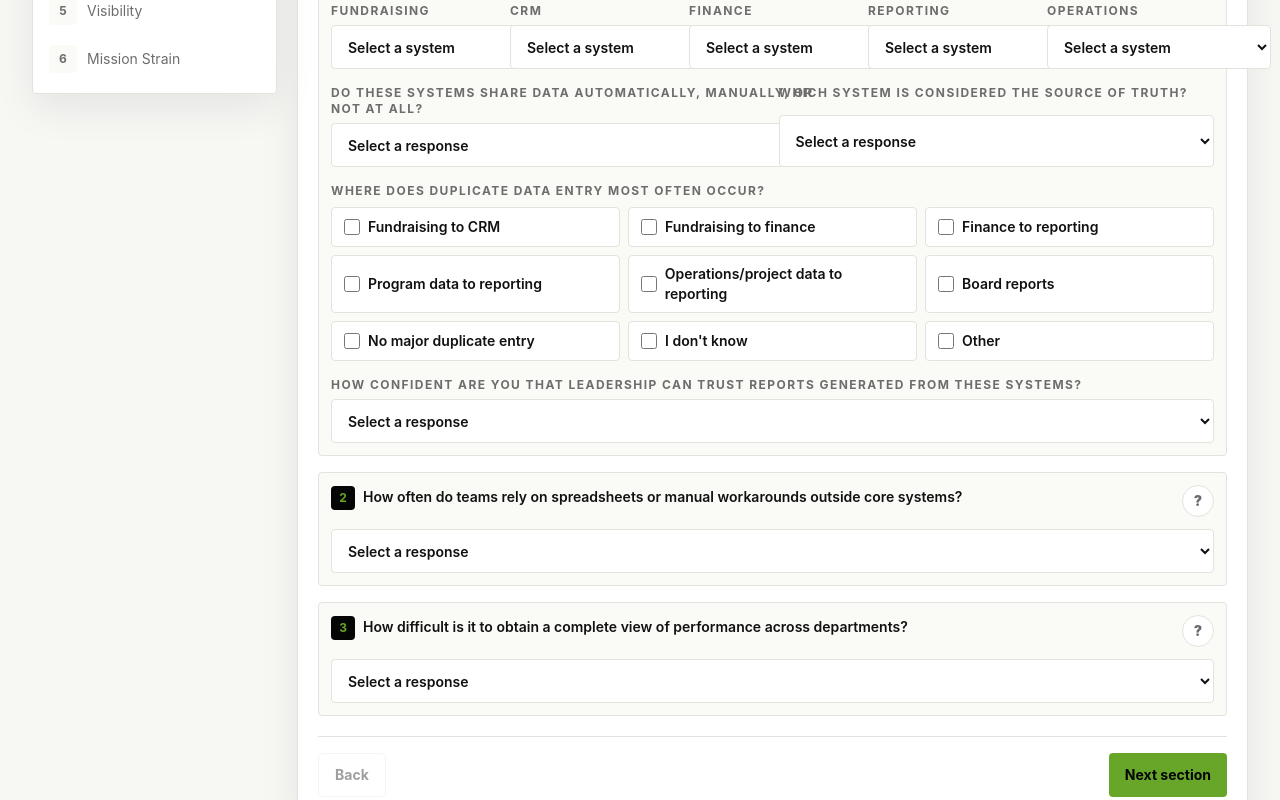
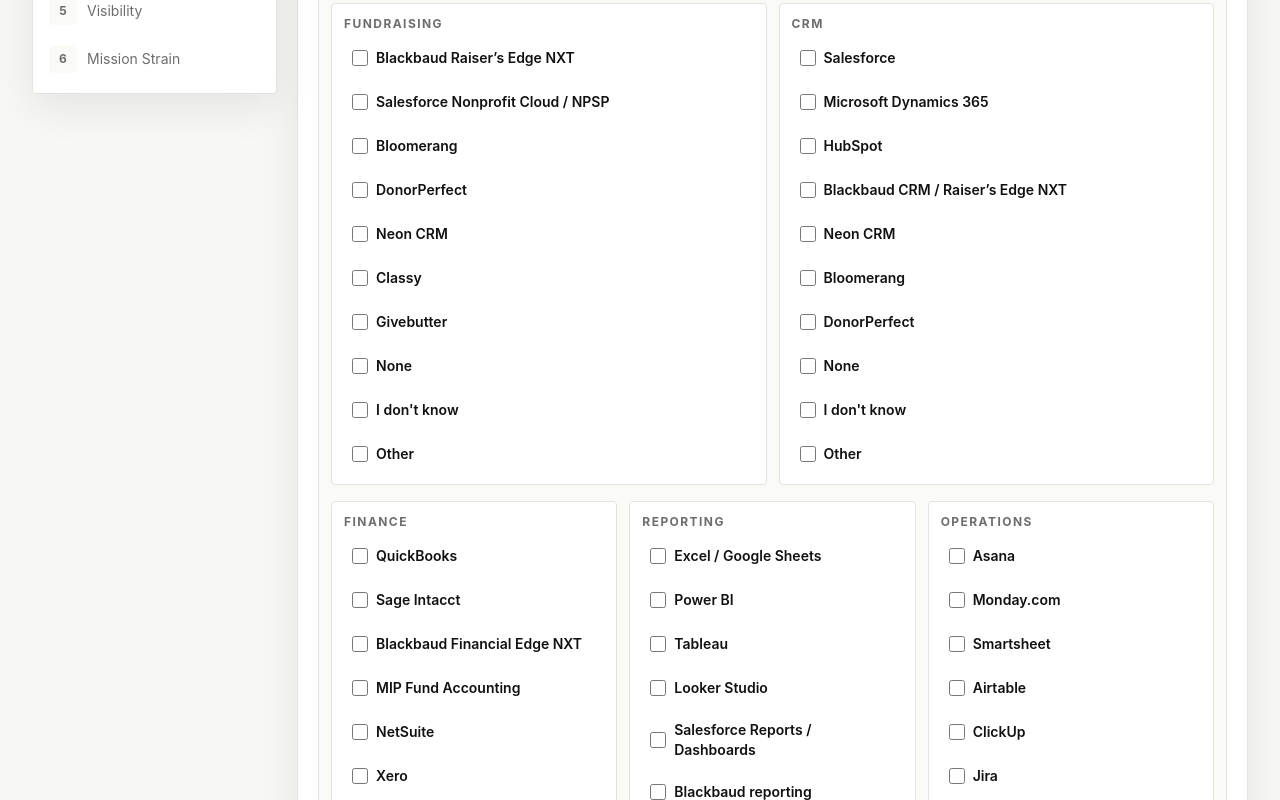
Before and after one commit to njh48fbn55-lab/fitproof-operational-capacity-assessment, a Next.js app: page / in a window 1280 px wide. Shown: the part 600-1400 px from the top of the page. Built offline with nearby package versions, Linux system fonts and the light colour scheme.

Commit message:
Update core systems tool mapping

```diff
--- a/app/page.tsx
+++ b/app/page.tsx
@@ -18,11 +18,10 @@
   scoreAssessment,
   stageRecommendations,
   systemCategories,
-  duplicateEntryOptions,
   integrationOptions,
   isSystemMappingResponse,
   reportingConfidenceOptions,
-  sourceOfTruthOptions,
+  selectedSystemTools,
   SystemCategory,
   SystemMappingResponse
 } from "@/lib/operational-capacity";
@@ -136,12 +135,11 @@
   if (question.type === "systems-map") {
     if (!isSystemMappingResponse(value)) return false;
     const toolsComplete = systemCategories.every((category) => {
-      const selected = value.tools?.[category.id];
-      if (!selected) return false;
-      return selected !== "Other" || Boolean(value.otherTools?.[category.id]?.trim());
+      const selected = selectedSystemTools(value, category.id);
+      if (!selected.length) return false;
+      return !selected.includes("Other") || Boolean(value.otherTools?.[category.id]?.trim());
     });
-    const sourceComplete = value.sourceOfTruth && (value.sourceOfTruth !== "Other" || Boolean(value.sourceOfTruthOther?.trim()));
-    return Boolean(toolsComplete && value.integration && value.duplicateEntry?.length && sourceComplete && value.reportConfidence);
+    return Boolean(toolsComplete && value.integration && value.reportConfidence);
   }
 
   if (question.type === "multi") {
@@ -204,28 +202,22 @@
     setResponses({ ...responses, "core-systems": { ...current, ...updates } });
   }
 
-  function setSystemTool(category: SystemCategory, value: string) {
+  function toggleSystemTool(category: SystemCategory, value: string) {
     const current = isSystemMappingResponse(responses["core-systems"]) ? responses["core-systems"] : {};
-    setSystemMapping({
-      tools: { ...current.tools, [category]: value },
-      otherTools: value === "Other" ? current.otherTools : { ...current.otherTools, [category]: "" }
-    });
+    const existing = selectedSystemTools(current, category);
+    const exclusive = value === "None" || value === "I don't know";
+    const next = exclusive
+      ? existing.includes(value) ? [] : [value]
+      : existing.includes(value)
+        ? existing.filter((item) => item !== value)
+        : [...existing.filter((item) => item !== "None" && item !== "I don't know"), value];
+    const otherTools = next.includes("Other") ? current.otherTools : { ...current.otherTools, [category]: "" };
+    setSystemMapping({ tools: { ...current.tools, [category]: next }, otherTools });
   }
 
   function setSystemOtherTool(category: SystemCategory, value: string) {
     const current = isSystemMappingResponse(responses["core-systems"]) ? responses["core-systems"] : {};
     setSystemMapping({ otherTools: { ...current.otherTools, [category]: value } });
-  }
-
-  function toggleDuplicateEntry(value: string) {
-    const current = isSystemMappingResponse(responses["core-systems"]) ? responses["core-systems"] : {};
-    const existing = current.duplicateEntry || [];
-    if (value === "No major duplicate entry" || value === "I don't know") {
-      setSystemMapping({ duplicateEntry: existing.includes(value) ? [] : [value] });
-      return;
-    }
-    const withoutExclusive = existing.filter((item) => item !== "No major duplicate entry" && item !== "I don't know");
-    setSystemMapping({ duplicateEntry: withoutExclusive.includes(value) ? withoutExclusive.filter((item) => item !== value) : [...withoutExclusive, value] });
   }
 
   async function submitLead() {
@@ -531,13 +523,9 @@
                             value={isSystemMappingResponse(responses["core-systems"]) ? responses["core-systems"] : {}}
                             missing={missing}
                             fieldStateClass={fieldStateClass}
-                            onToolChange={setSystemTool}
+                            onToolToggle={toggleSystemTool}
                             onOtherToolChange={setSystemOtherTool}
                             onIntegrationChange={(value) => setSystemMapping({ integration: value })}
-                            onDuplicateToggle={toggleDuplicateEntry}
-                            onDuplicateOtherChange={(value) => setSystemMapping({ duplicateEntryOther: value })}
-                            onSourceOfTruthChange={(value) => setSystemMapping({ sourceOfTruth: value })}
-                            onSourceOfTruthOtherChange={(value) => setSystemMapping({ sourceOfTruthOther: value })}
                             onReportConfidenceChange={(value) => setSystemMapping({ reportConfidence: value })}
                           />
                         ) : question.type === "text" ? (
@@ -680,55 +668,49 @@
   value,
   missing,
   fieldStateClass,
-  onToolChange,
+  onToolToggle,
   onOtherToolChange,
   onIntegrationChange,
-  onDuplicateToggle,
-  onDuplicateOtherChange,
-  onSourceOfTruthChange,
-  onSourceOfTruthOtherChange,
   onReportConfidenceChange
 }: {
   value: SystemMappingResponse;
   missing: boolean;
   fieldStateClass: string;
-  onToolChange: (category: SystemCategory, value: string) => void;
+  onToolToggle: (category: SystemCategory, value: string) => void;
   onOtherToolChange: (category: SystemCategory, value: string) => void;
   onIntegrationChange: (value: string) => void;
-  onDuplicateToggle: (value: string) => void;
-  onDuplicateOtherChange: (value: string) => void;
-  onSourceOfTruthChange: (value: string) => void;
-  onSourceOfTruthOtherChange: (value: string) => void;
   onReportConfidenceChange: (value: string) => void;
 }) {
+  const topRow = systemCategories.slice(0, 2);
+  const secondRow = systemCategories.slice(2);
+
   return (
     <div className="mt-3 grid gap-4">
-      <div className="grid gap-3 lg:grid-cols-5">
-        {systemCategories.map((category) => {
-          const selected = value.tools?.[category.id] || "";
-          return (
-            <label key={category.id} className="grid gap-1.5">
-              <span className="text-xs font-bold uppercase tracking-[0.12em] text-slate">{category.label}</span>
-              <select
-                value={selected}
-                onChange={(event) => onToolChange(category.id, event.target.value)}
-                aria-invalid={missing && !selected}
-                className={`min-h-11 rounded border bg-white px-3 py-2 text-sm font-semibold text-ink outline-none transition focus:ring-4 ${fieldStateClass}`}
-              >
-                <option value="">Select a system</option>
-                {category.options.map((option) => <option key={option} value={option}>{option}</option>)}
-              </select>
-              {selected === "Other" && (
-                <input
-                  value={value.otherTools?.[category.id] || ""}
-                  onChange={(event) => onOtherToolChange(category.id, event.target.value)}
-                  placeholder="Please name the system."
-                  className={`min-h-10 rounded border bg-white px-3 py-2 text-sm outline-none focus:ring-4 ${fieldStateClass}`}
-                />
-              )}
-            </label>
-          );
-        })}
+      <div className="grid gap-3 lg:grid-cols-2">
+        {topRow.map((category) => (
+          <SystemCategoryPicker
+            key={category.id}
+            category={category}
+            value={value}
+            missing={missing}
+            fieldStateClass={fieldStateClass}
+            onToolToggle={onToolToggle}
+            onOtherToolChange={onOtherToolChange}
+          />
+        ))}
+      </div>
+      <div className="grid gap-3 lg:grid-cols-3">
+        {secondRow.map((category) => (
+          <SystemCategoryPicker
+            key={category.id}
+            category={category}
+            value={value}
+            missing={missing}
+            fieldStateClass={fieldStateClass}
+            onToolToggle={onToolToggle}
+            onOtherToolChange={onOtherToolChange}
+          />
+        ))}
       </div>
 
       <div className="grid gap-3 md:grid-cols-2">
@@ -740,54 +722,59 @@
           </select>
         </label>
         <label className="grid gap-1.5">
-          <span className="text-xs font-bold uppercase tracking-[0.12em] text-slate">Which system is considered the source of truth?</span>
-          <select value={value.sourceOfTruth || ""} onChange={(event) => onSourceOfTruthChange(event.target.value)} className={`min-h-11 rounded border bg-white px-3 py-2 text-sm font-semibold outline-none focus:ring-4 ${fieldStateClass}`}>
+          <span className="text-xs font-bold uppercase tracking-[0.12em] text-slate">How confident are you that leadership can trust reports generated from these systems?</span>
+          <select value={value.reportConfidence || ""} onChange={(event) => onReportConfidenceChange(event.target.value)} className={`min-h-11 rounded border bg-white px-3 py-2 text-sm font-semibold outline-none focus:ring-4 ${fieldStateClass}`}>
             <option value="">Select a response</option>
-            {sourceOfTruthOptions.map((option) => <option key={option} value={option}>{option}</option>)}
+            {reportingConfidenceOptions.map((option) => <option key={option.label} value={option.label}>{option.label}</option>)}
           </select>
-          {value.sourceOfTruth === "Other" && (
-            <input
-              value={value.sourceOfTruthOther || ""}
-              onChange={(event) => onSourceOfTruthOtherChange(event.target.value)}
-              placeholder="Please name the source of truth."
-              className={`min-h-10 rounded border bg-white px-3 py-2 text-sm outline-none focus:ring-4 ${fieldStateClass}`}
-            />
-          )}
         </label>
       </div>
-
-      <div className="grid gap-2">
-        <span className="text-xs font-bold uppercase tracking-[0.12em] text-slate">Where does duplicate data entry most often occur?</span>
-        <div className="grid gap-2 sm:grid-cols-2 lg:grid-cols-3">
-          {duplicateEntryOptions.map((option) => (
-            <label key={option} className="flex min-h-10 cursor-pointer items-center gap-2 rounded border border-line bg-white px-3 py-2 text-sm font-semibold hover:border-fitgreen">
-              <input
-                type="checkbox"
-                checked={(value.duplicateEntry || []).includes(option)}
-                onChange={() => onDuplicateToggle(option)}
-                className="size-4 accent-fitgreen"
-              />
-              <span>{option}</span>
-            </label>
-          ))}
-        </div>
-        {(value.duplicateEntry || []).includes("Other") && (
-          <input
-            value={value.duplicateEntryOther || ""}
-            onChange={(event) => onDuplicateOtherChange(event.target.value)}
-            placeholder="Please describe where duplicate entry occurs."
-            className={`min-h-10 rounded border bg-white px-3 py-2 text-sm outline-none focus:ring-4 ${fieldStateClass}`}
-          />
-        )}
+    </div>
+  );
+}
+
+function SystemCategoryPicker({
+  category,
+  value,
+  missing,
+  fieldStateClass,
+  onToolToggle,
+  onOtherToolChange
+}: {
+  category: (typeof systemCategories)[number];
+  value: SystemMappingResponse;
+  missing: boolean;
+  fieldStateClass: string;
+  onToolToggle: (category: SystemCategory, value: string) => void;
+  onOtherToolChange: (category: SystemCategory, value: string) => void;
+}) {
+  const selected = selectedSystemTools(value, category.id);
+
+  return (
+    <div className={`rounded border bg-white p-3 ${missing && !selected.length ? "border-red-300" : "border-line"}`}>
+      <p className="text-xs font-bold uppercase tracking-[0.12em] text-slate">{category.label}</p>
+      <div className="mt-2 grid gap-2">
+        {category.options.map((option) => (
+          <label key={option} className="flex min-h-9 cursor-pointer items-center gap-2 rounded px-2 py-1.5 text-sm font-semibold text-ink hover:bg-mist">
+            <input
+              type="checkbox"
+              checked={selected.includes(option)}
+              onChange={() => onToolToggle(category.id, option)}
+              className="size-4 accent-fitgreen"
+            />
+            <span>{option}</span>
+          </label>
+        ))}
       </div>
-
-      <label className="grid gap-1.5">
-        <span className="text-xs font-bold uppercase tracking-[0.12em] text-slate">How confident are you that leadership can trust reports generated from these systems?</span>
-        <select value={value.reportConfidence || ""} onChange={(event) => onReportConfidenceChange(event.target.value)} className={`min-h-11 rounded border bg-white px-3 py-2 text-sm font-semibold outline-none focus:ring-4 ${fieldStateClass}`}>
-          <option value="">Select a response</option>
-          {reportingConfidenceOptions.map((option) => <option key={option.label} value={option.label}>{option.label}</option>)}
-        </select>
-      </label>
+      {selected.includes("Other") && (
+        <input
+          value={value.otherTools?.[category.id] || ""}
+          onChange={(event) => onOtherToolChange(category.id, event.target.value)}
+          placeholder="Please name the system."
+          className={`mt-2 min-h-10 w-full rounded border bg-white px-3 py-2 text-sm outline-none focus:ring-4 ${fieldStateClass}`}
+        />
+      )}
+      {missing && !selected.length && <p className="mt-2 text-xs font-bold uppercase tracking-[0.12em] text-red-700">Required</p>}
     </div>
   );
 }
--- a/lib/operational-capacity.ts
+++ b/lib/operational-capacity.ts
@@ -39,13 +39,9 @@
 export type SystemCategory = "fundraising" | "crm" | "finance" | "reporting" | "operations";
 
 export type SystemMappingResponse = {
-  tools?: Partial<Record<SystemCategory, string>>;
+  tools?: Partial<Record<SystemCategory, string | string[]>>;
   otherTools?: Partial<Record<SystemCategory, string>>;
   integration?: string;
-  duplicateEntry?: string[];
-  duplicateEntryOther?: string;
-  sourceOfTruth?: string;
-  sourceOfTruthOther?: string;
   reportConfidence?: string;
 };
 
@@ -140,29 +136,6 @@
   }
 ];
 
-export const duplicateEntryOptions = [
-  "Fundraising to CRM",
-  "Fundraising to finance",
-  "Finance to reporting",
-  "Program data to reporting",
-  "Operations/project data to reporting",
-  "Board reports",
-  "No major duplicate entry",
-  "I don't know",
-  "Other"
-];
-
-export const sourceOfTruthOptions = [
-  "CRM/fundraising system",
-  "Finance system",
-  "Reporting or BI tool",
-  "Excel / Google Sheets",
-  "Different systems for different teams",
-  "No clear source of truth",
-  "I don't know",
-  "Other"
-];
-
 export const integrationOptions: AnswerOption[] = [
   { label: "Systems share data automatically", risk: 0 },
   { label: "Some systems share data automatically, but manual work remains", risk: 1 },
@@ -220,7 +193,7 @@
     prompt: "Which tools support your core systems, and how well do they work together?",
     type: "systems-map",
     helperText: "Select the main tool in each category, then answer the integration and reporting-confidence questions below.",
-    helpText: "This maps the tools your organization relies on and whether they work together. The score is based on integration, duplicate entry, report confidence, and source-of-truth clarity, not on whether a specific vendor is good or bad."
+    helpText: "This maps the tools your organization relies on and whether they work together. Select all tools used in each category. The score is based on integration and report confidence, not on whether a specific vendor is good or bad."
   },
   { id: "manual-workarounds", domainId: "systems", prompt: "How often do teams rely on spreadsheets or manual workarounds outside core systems?", type: "single", options: frequency },
   { id: "performance-view", domainId: "systems", prompt: "How difficult is it to obtain a complete view of performance across departments?", type: "single", options: easePositive },
@@ -310,21 +283,11 @@
   if (typeof integrationRisk === "number") risks.push(integrationRisk);
   if (typeof confidenceRisk === "number") risks.push(confidenceRisk);
 
-  const selectedTools = systemCategories.map((category) => answer.tools?.[category.id]).filter(Boolean) as string[];
+  const selectedTools = systemCategories.flatMap((category) => selectedSystemTools(answer, category.id));
   const noneCount = selectedTools.filter((tool) => tool === "None").length;
   const unknownCount = selectedTools.filter((tool) => tool === "I don't know").length;
   if (noneCount) risks.push(Math.min(4, noneCount));
   if (unknownCount) risks.push(Math.min(3, unknownCount));
-
-  const duplicateEntry = answer.duplicateEntry || [];
-  if (duplicateEntry.includes("No major duplicate entry")) risks.push(0);
-  else if (duplicateEntry.includes("I don't know")) risks.push(2);
-  else if (duplicateEntry.length) risks.push(Math.min(4, duplicateEntry.length));
-
-  if (answer.sourceOfTruth === "No clear source of truth") risks.push(4);
-  if (answer.sourceOfTruth === "Different systems for different teams") risks.push(3);
-  if (answer.sourceOfTruth === "Excel / Google Sheets") risks.push(2);
-  if (answer.sourceOfTruth === "I don't know") risks.push(2);
 
   return risks.length ? risks.reduce((sum, risk) => sum + risk, 0) / risks.length : null;
 }
@@ -420,18 +383,24 @@
   if (!isSystemMappingResponse(answer)) return "";
   const tools = systemCategories
     .map((category) => {
-      const selected = answer.tools?.[category.id];
-      if (!selected || selected === "I don't know") return "";
-      const label = selected === "Other" ? answer.otherTools?.[category.id] : selected;
-      return label ? `${category.label}: ${label}` : "";
+      const selected = selectedSystemTools(answer, category.id);
+      if (!selected.length || selected.includes("I don't know")) return "";
+      const labels = selected
+        .map((tool) => (tool === "Other" ? answer.otherTools?.[category.id] : tool))
+        .filter(Boolean);
+      return labels.length ? `${category.label}: ${labels.join(", ")}` : "";
     })
     .filter(Boolean);
   const details = [
     tools.length ? `Selected systems include ${tools.join("; ")}.` : "",
     answer.integration ? `Integration pattern: ${answer.integration}.` : "",
-    answer.sourceOfTruth ? `Source of truth: ${answer.sourceOfTruth === "Other" ? answer.sourceOfTruthOther || "Other" : answer.sourceOfTruth}.` : "",
-    answer.reportConfidence ? `Leadership report confidence: ${answer.reportConfidence}.` : "",
-    answer.duplicateEntry?.length ? `Duplicate entry appears around ${answer.duplicateEntry.join(", ")}.` : ""
+    answer.reportConfidence ? `Leadership report confidence: ${answer.reportConfidence}.` : ""
   ];
   return details.filter(Boolean).join(" ");
 }
+
+export function selectedSystemTools(answer: SystemMappingResponse, category: SystemCategory) {
+  const selected = answer.tools?.[category];
+  if (!selected) return [];
+  return Array.isArray(selected) ? selected : [selected];
+}
```
Also changed, not shown: 1 other file (tests, documents, lock files or other folders).
